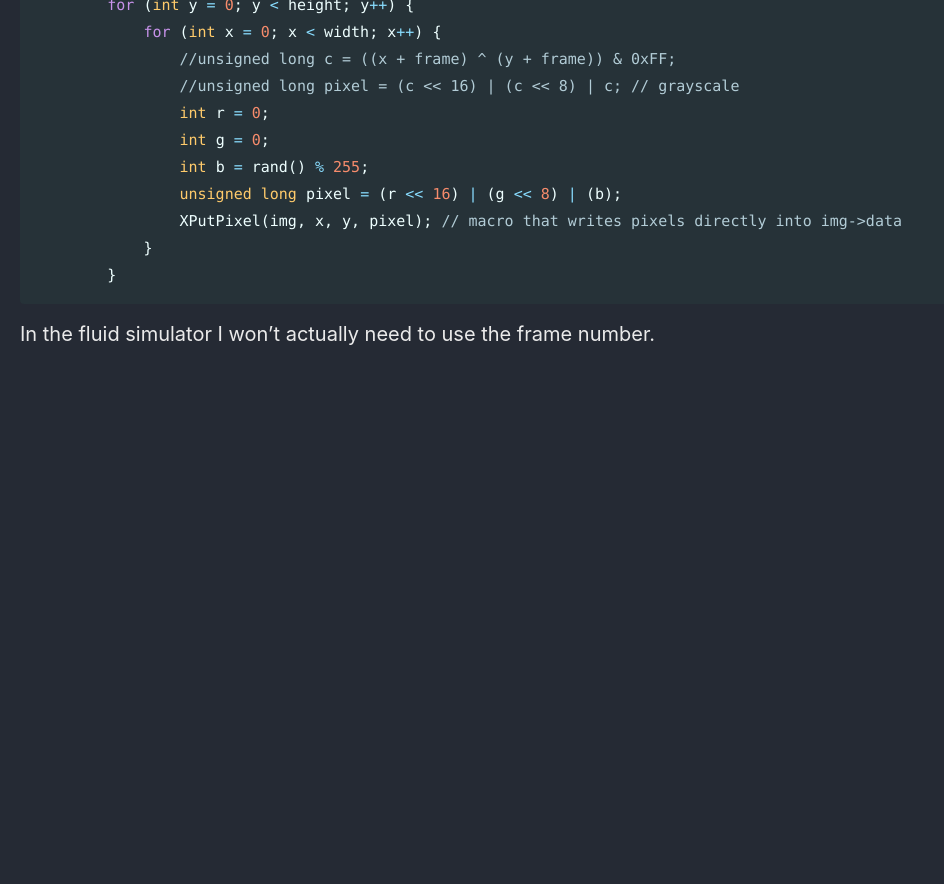
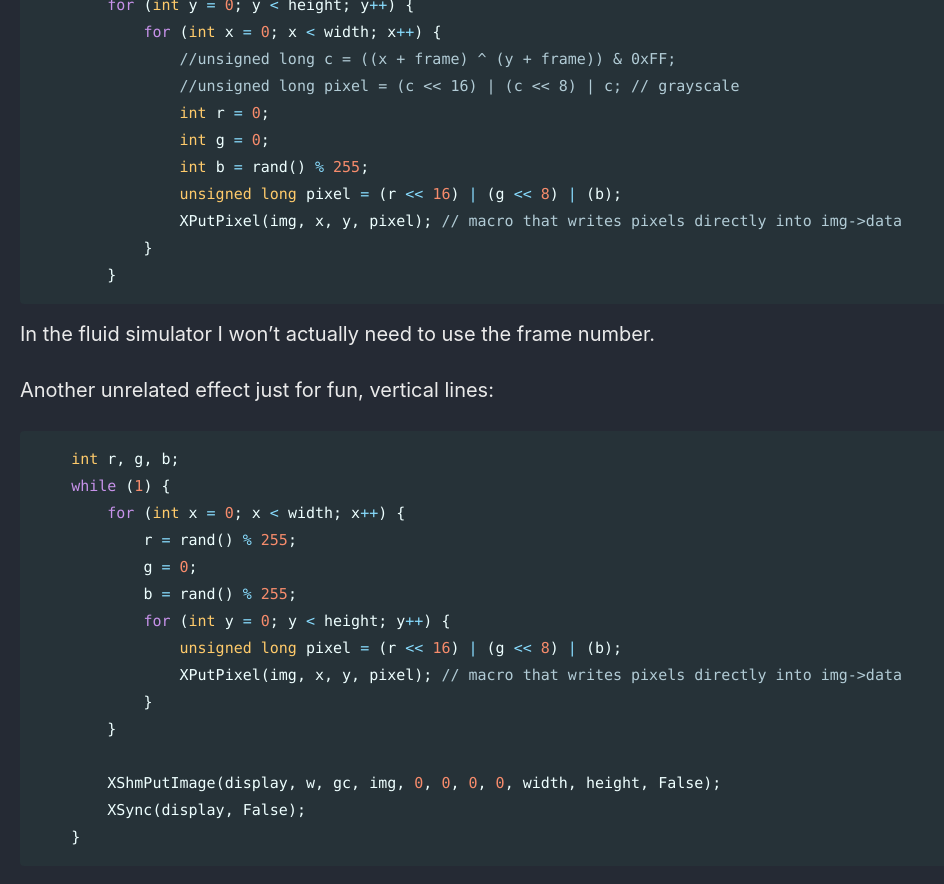
Before and after one commit to Connor-McCartney/Connor-McCartney.github.io, a Jekyll site: the page built from _pages/misc/fluid_simulation.md, in a window 1280 px wide and 900 px high, scrolled down 1729 px. Shown: the top 884 px of the window, without its empty margins (0-944 px from the left). Built offline with Jekyll 4.4.1, drawn with Linux system fonts in a browser that asks for light colours; cached includes are drawn as plain includes; our own code applies the rules of GitHub Pages for plain Markdown files; before the commit the page ends 2134 px from its top, so only the background shows below that.

Commit message:
Update fluid_simulation.md

````diff
--- a/_pages/misc/fluid_simulation.md
+++ b/_pages/misc/fluid_simulation.md
@@ -78,3 +78,24 @@ Or something like this for rgb
 
 
 In the fluid simulator I won't actually need to use the frame number.
+
+
+Another unrelated effect just for fun, vertical lines:
+
+```c
+    int r, g, b;
+    while (1) {
+        for (int x = 0; x < width; x++) {
+            r = rand() % 255;
+            g = 0;
+            b = rand() % 255;
+            for (int y = 0; y < height; y++) {
+                unsigned long pixel = (r << 16) | (g << 8) | (b);
+                XPutPixel(img, x, y, pixel); // macro that writes pixels directly into img->data
+            }
+        }
+
+        XShmPutImage(display, w, gc, img, 0, 0, 0, 0, width, height, False);
+        XSync(display, False);
+    }
+```
````
